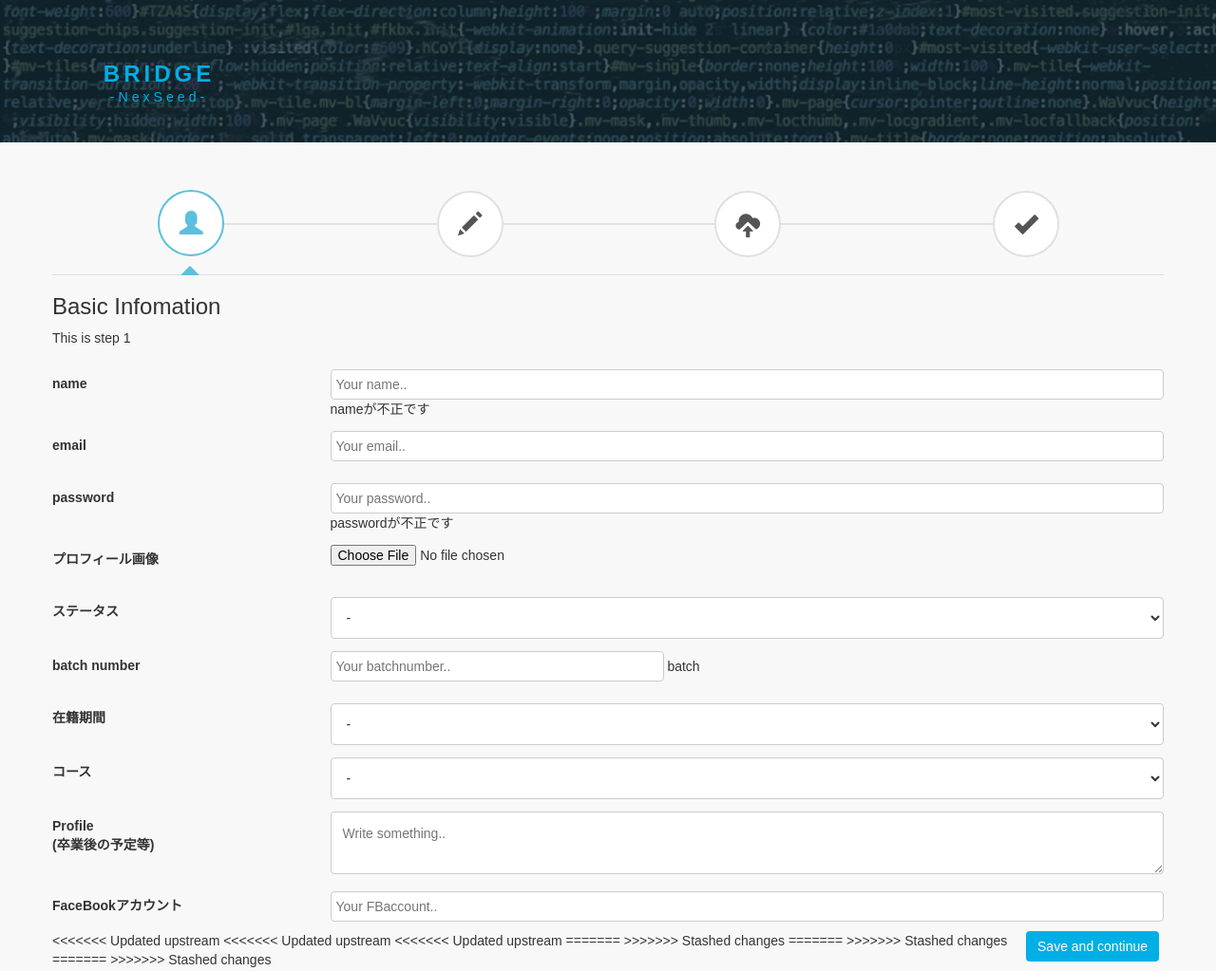
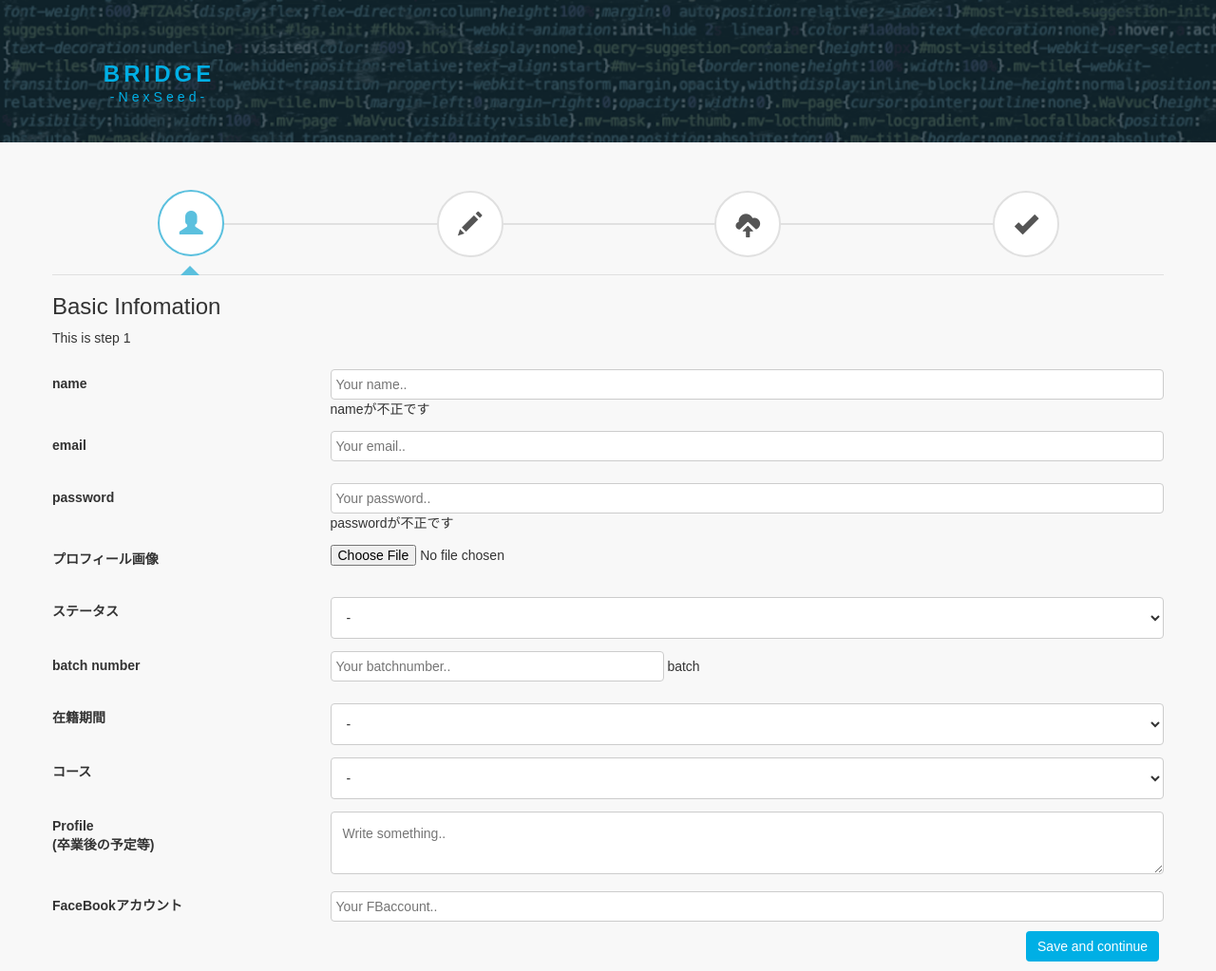
Before and after one commit to ricofukase8/Bridge, a PHP site: page /edit.php in a window 1280 px wide. Shown: the whole page at 95% size. Run offline with PHP 8.4, Linux system fonts and the light colour scheme; data comes from the database, SQL or seed files in the repository; data that the repository does not hold is empty; some libraries are stand-ins or nearby versions.

Commit message:
コンフリクト修正

```diff
--- a/components/step1.php
+++ b/components/step1.php
@@ -112,9 +112,6 @@
   </ul>
 </div>
 
-<<<<<<< Updated upstream
-<<<<<<< Updated upstream
-<<<<<<< Updated upstream
 <script>
   // script を初期化する
   window.onload = function() {
@@ -125,12 +122,5 @@
     });
   }
 </script>
-=======
+
 <script src="assets/js/signup.js"></script>
->>>>>>> Stashed changes
-=======
-<script src="assets/js/signup.js"></script>
->>>>>>> Stashed changes
-=======
-<script src="assets/js/signup.js"></script>
->>>>>>> Stashed changes
```
